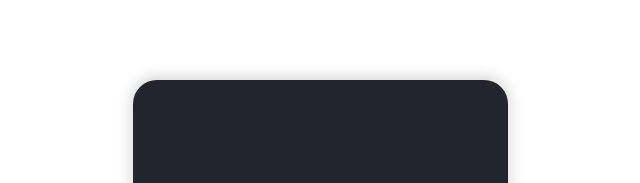
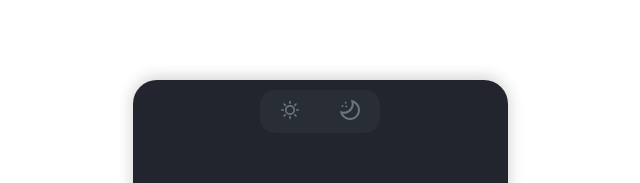
Before and after one commit to VenturaDorantes/CalculatorReact, a React (Vite) app: page / in a window 1280 px wide. Shown: the top 183 px of the page, without its empty margins (320-960 px from the left). Built offline with nearby package versions, Linux system fonts and the light colour scheme.

Commit message:
Agregando funcionamiento del cambio de color

```diff
--- a/main.jsx
+++ b/main.jsx
@@ -1,7 +1,10 @@
+import { StrictMode } from 'react';
 import { createRoot } from 'react-dom/client'
 import App from './src/app'
 
 const root = createRoot(document.getElementById('app'))
 root.render(
-  <App/>
+  <StrictMode>
+    <App />
+  </StrictMode>
 )
--- a/src/app.jsx
+++ b/src/app.jsx
@@ -1,10 +1,82 @@
 import './app.css'
+import { useState } from 'react';
+import Icons from './components/icons/Icons';
+import IconSun from './components/icons/icon/IconSun';
+import IconMoon from './components/icons/icon/IconMoon';
 
 export function App() {
+
+    var pageColor = localStorage.getItem('pageColor')
+    var boolSun, boolMoon;
+    if (pageColor == ''){
+        boolSun = false
+        boolMoon = true
+    } else if (pageColor == 'sun') {
+        boolSun = true
+        boolMoon = false
+    } else if (pageColor == 'moon'){
+        boolSun = false
+        boolMoon = true
+    }
+
+    const[icons, setIcons] = useState(
+        [
+            {
+                name: 'sun',
+                content: <IconSun />,
+                active: boolSun
+            },
+            {
+                name: 'moon',
+                content: <IconMoon />,
+                active: boolMoon
+            }
+        ]
+    )
+
+    const $styleColor = document.documentElement.style
+    if(icons[0].active == true) {
+        $styleColor.setProperty('--bg-black', 'white');
+        $styleColor.setProperty('--bd-keys', '#E9ECEF');
+        $styleColor.setProperty('--txt-white', 'black');
+        $styleColor.setProperty('--btn-shadow', '#00000033');
+        $styleColor.setProperty('--bd-btnIconActive', '#000000');
+    } else if(icons[1].active == true){
+        $styleColor.setProperty('--bg-black', '#22252D');
+        $styleColor.setProperty('--bd-keys', '#292d36');
+        $styleColor.setProperty('--txt-white', 'white');
+        $styleColor.setProperty('--btn-shadow', '#ffffff33');
+        $styleColor.setProperty('--bd-btnIconActive', '#ffffff');
+        localStorage.setItem('pageColor', 'moon');
+    }
+
+    console.log(icons)
+
+
+    const updateColorActive = (nameIcon) => {
+
+        const updateActive = icons.map((icon) => {
+                if (icon.name === nameIcon){
+                    icon.active = true
+                } else {
+                    icon.active = false
+                }
+                return icon
+            }
+        )
+
+        setIcons(updateActive)
+        localStorage.setItem('pageColor', nameIcon)
+    }
+
+
     return(
         <div className="app">
             <div className="calculator">
-
+                <Icons
+                    icons={ icons }
+                    updateColorActive={ updateColorActive }
+                />
             </div>
         </div>
     )
--- /dev/null
+++ b/src/components/icons/BtnIcons.jsx
@@ -0,0 +1,16 @@
+const BtnIcons = (props) => {
+
+    const { name, content, activate, updateColorActive } = props
+
+    return (
+    <div
+        className={activate ? 'btnIcon active': 'btnIcon'}
+        onClick={ () => updateColorActive(name) }
+        >
+            {content}
+    </div>
+   )
+
+}
+
+export default BtnIcons
--- /dev/null
+++ b/src/components/icons/Icons.jsx
@@ -0,0 +1,25 @@
+import './icons.css'
+import BtnIcons from './BtnIcons'
+
+const Icons = (props) => {
+
+    const { icons, updateColorActive } = props
+
+    return (
+        <div className="icons" >
+            { icons.map( (icon, i) => {
+                return (
+                    <BtnIcons
+                        key = { i }
+                        name={ icon.name }
+                        content={ icon.content }
+                        activate={ icon.active }
+                        updateColorActive={ updateColorActive }
+                    />
+                )
+            }) }
+        </div>
+    )
+}
+
+export default Icons;
--- /dev/null
+++ b/src/components/icons/icon/IconMoon.jsx
@@ -0,0 +1,18 @@
+const IconMoon = () => {
+    return (
+        <svg width="20px" height="20px" viewBox="0 0 20 20" version="1.1" xmlns="http://www.w3.org/2000/svg"
+            xmlnsXlink="http://www.w3.org/1999/xlink">
+            <g className="color moon" id="Page-1" stroke="none" strokeWidth="1" fill="none" fillRule="evenodd">
+                <g id="Dribbble-Light-Preview" transform="translate(-220.000000, -2599.000000)">
+                    <g id="icons" transform="translate(56.000000, 160.000000)">
+                        <path
+                            d="M168.839405,2442.24999 C168.502681,2441.81104 168.584857,2441.18169 169.023801,2440.84497 C169.462745,2440.50724 170.092098,2440.59042 170.428822,2441.02936 C170.766548,2441.46831 170.683369,2442.09766 170.244426,2442.43438 C169.805482,2442.77111 169.176129,2442.68893 168.839405,2442.24999 M171.062184,2444.84156 C171.39991,2445.2805 171.316731,2445.90986 170.877787,2446.24658 C170.438844,2446.58431 169.80949,2446.50113 169.472766,2446.06218 C169.136042,2445.62324 169.218219,2444.99489 169.657163,2444.65716 C170.096107,2444.32044 170.72546,2444.40262 171.062184,2444.84156 M165.66057,2445.69339 C165.322844,2445.25445 165.406023,2444.62509 165.844967,2444.28837 C166.28391,2443.95165 166.912261,2444.03382 167.249987,2444.47277 C167.586711,2444.91171 167.504535,2445.54106 167.065591,2445.87779 C166.626647,2446.21551 165.997294,2446.13233 165.66057,2445.69339 M173.978454,2456.99569 C170.914867,2456.99569 168.249136,2455.26697 166.900236,2452.73453 C173.101568,2453.26066 178.261663,2448.1176 177.734529,2441.90024 C180.266974,2443.24914 181.995691,2445.91487 181.995691,2448.97845 C181.995691,2453.39896 178.398958,2456.99569 173.978454,2456.99569 M174.834294,2439 C178.54427,2445.96097 170.927895,2453.52623 164,2449.83429 C164.429924,2454.90419 168.683069,2459 173.978454,2459 C179.513354,2459 184,2454.51335 184,2448.97845 C184,2443.68006 179.901188,2439.42992 174.834294,2439"
+                            id="moon-[#1248]"></path>
+                    </g>
+                </g>
+            </g>
+        </svg>
+    )
+}
+
+export default IconMoon;
--- /dev/null
+++ b/src/components/icons/icon/IconSun.jsx
@@ -0,0 +1,11 @@
+const IconSun = () => {
+    return(
+        <svg width="20px" height="20px" viewBox="0 0 24 24" fill="none" xmlns="http://www.w3.org/2000/svg">
+            <g id="Environment / Sun">
+                <path className="color sun" id="Vector" d="M12 4V2M12 20V22M6.41421 6.41421L5 5M17.728 17.728L19.1422 19.1422M4 12H2M20 12H22M17.7285 6.41421L19.1427 5M6.4147 17.728L5.00049 19.1422M12 17C9.23858 17 7 14.7614 7 12C7 9.23858 9.23858 7 12 7C14.7614 7 17 9.23858 17 12C17 14.7614 14.7614 17 12 17Z" stroke="" strokeWidth="2" strokeLinecap="round" strokeLinejoin="round"/>
+            </g>
+        </svg>
+    )
+}
+
+export default IconSun;
--- /dev/null
+++ b/src/components/icons/icons.css
@@ -0,0 +1,54 @@
+/* ---- Estilos para los botones de cambio de color ---- */
+.icons {
+    width: 100%;
+    display: flex;
+    justify-content: center;
+    margin-top: 10px;
+}
+
+.icons .btnIcon {
+    background-color: var(--bd-keys);
+    padding: 10px 20px;
+    cursor: pointer;
+}
+
+.icons .btnIcon:hover {
+    transition: .2s;
+    box-shadow: inset 0px 0px 8px var(--btn-shadow);
+    -webkit-transition: .2s;
+    -moz-transition: .2s;
+    -ms-transition: .2s;
+    -o-transition: .2s;
+}
+
+.icons div:nth-child(1) {
+    border-radius: 15px 0px 0px 15px;
+    -webkit-border-radius: 15px 0px 0px 15px;
+    -moz-border-radius: 15px 0px 0px 15px;
+    -ms-border-radius: 15px 0px 0px 15px;
+    -o-border-radius: 15px 0px 0px 15px;
+}
+.icons div:nth-child(2) {
+    border-radius: 0px 15px 15px 0px;
+    -webkit-border-radius: 0px 15px 15px 0px;
+    -moz-border-radius: 0px 15px 15px 0px;
+    -ms-border-radius: 0px 15px 15px 0px;
+    -o-border-radius: 0px 15px 15px 0px;
+}
+
+.icons .btnIcon.active .color {
+    fill: var(--bd-btnIconActive);
+    stroke: var(--bd-btnIconActive);
+}
+
+.icons .btnIcon .color {
+    fill: var(--bd-btnIconDesactive);
+    stroke: var(--bd-btnIconDesactive);
+}
+
+.icons .btnIcon .color.moon {
+    stroke: none;
+}
+.icons .btnIcon .color.sun {
+    fill: none;
+}
```
